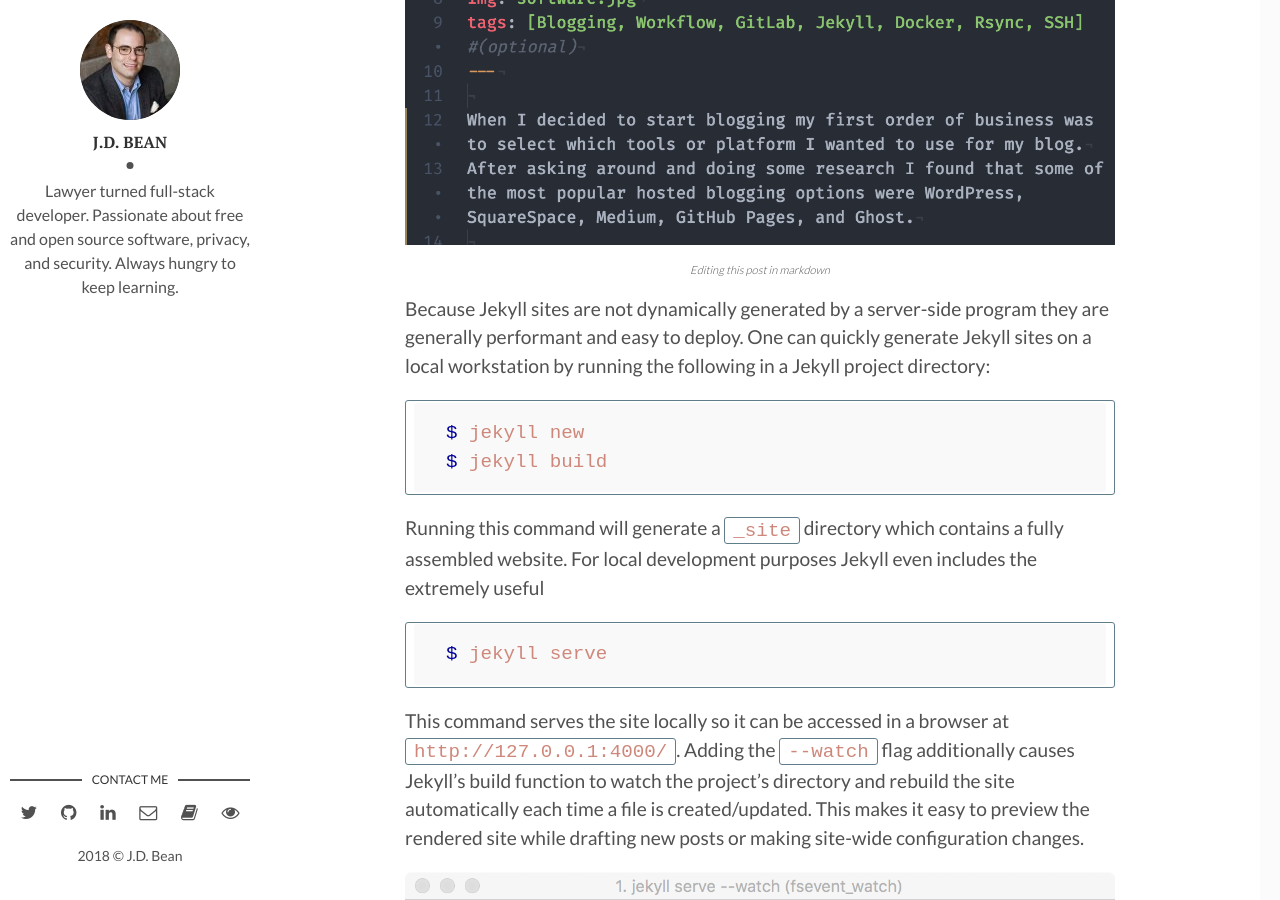
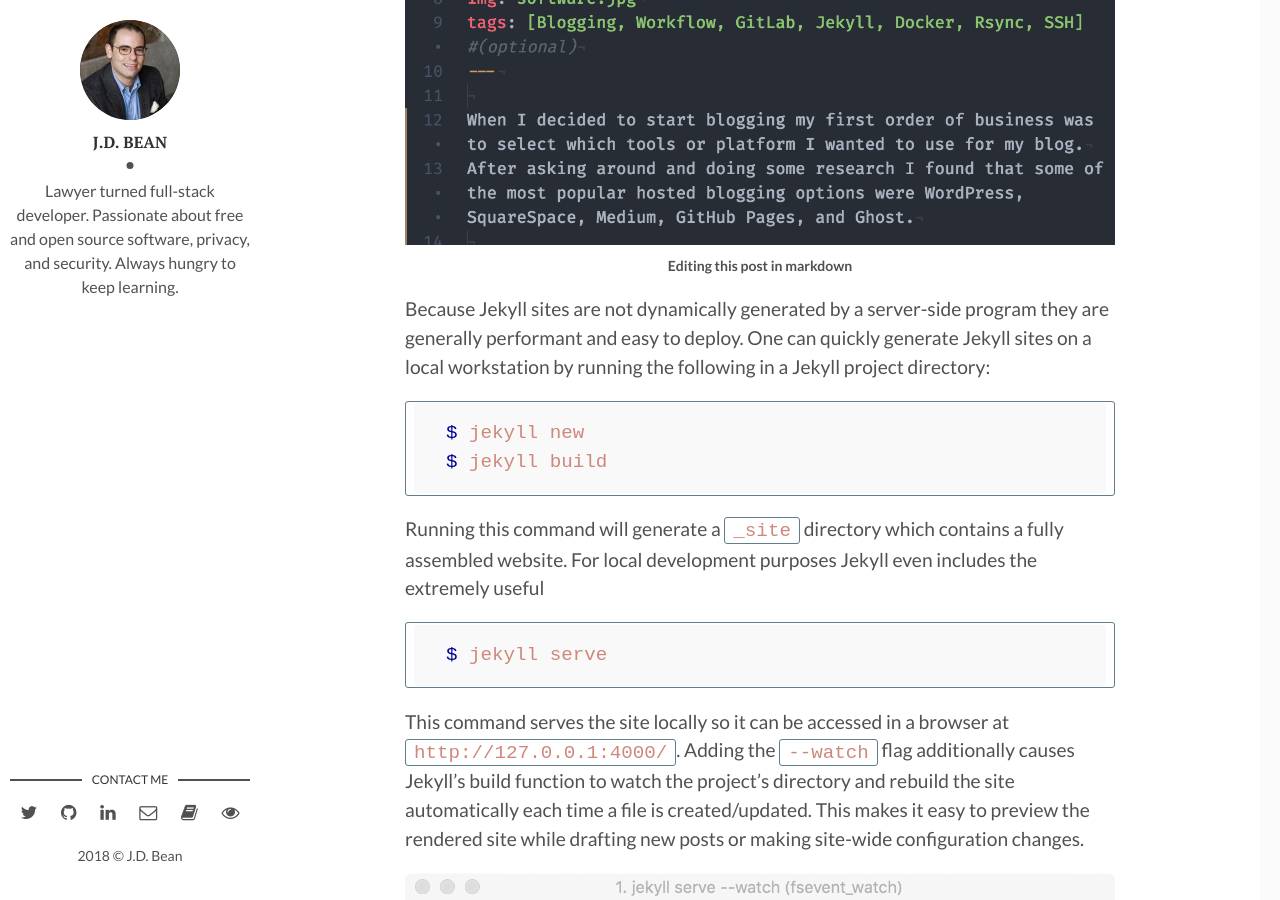
Before and after one commit to jdbean/blog-mirror, a Jekyll site: the page built from _posts/2018-03-29-blogging-workflow.md, in a window 1280 px wide and 900 px high, scrolled down 1580 px. Built offline with Jekyll 4.4.1, drawn with Linux system fonts in a browser that asks for light colours.

Commit message:
Switching image caption style from explicit to implicit
:100644 100644 628d3bd fb717f4 M	_posts/2018-03-29-blogging-workflow.md
:100644 100644 4823bc7 27ce710 M	_posts/2018-04-17-foss-intro.md
:100644 100644 56ae236 71f2375 M	_posts/2018-05-08-Unintended-Consequences.md
:100644 100644 35ae944 2bc45e5 M	_posts/2018-05-28-what-makes-good-code.md
:100644 100644 938380b 45de2dc M	_posts/2018-08-20-rails-helpers.md

```diff
--- a/_posts/2018-03-29-blogging-workflow.md
+++ b/_posts/2018-03-29-blogging-workflow.md
@@ -36,8 +36,6 @@ backend for its [GitHub Pages](https://pages.github.com) feature.
 Jekyll is a Ruby program that outputs a static website site from YAML configuration files, html templates, and markdown formatted posts, along with other assets such as javascript, fonts, and images. It is super easy and extremely lightweight.
 
 ![Jekyll post in editor](/assets/img/jekyll_post_markdown.png)
-
-{:.image-caption}
 *Editing this post in markdown*
 
 Because Jekyll sites are not dynamically generated by a server-side program they are generally performant and easy to deploy.
@@ -59,8 +57,6 @@ This command serves the site locally so it can be accessed in a browser at `http
 This makes it easy to preview the rendered site while drafting new posts or making site-wide configuration changes.
 
 ![Jekyll Build --Serve](/assets/img/jekyll-build.png)
-
-{:.image-caption}
 *Serving the  site locally*
 
 To bootstrap my site, I selected one of the many beautiful open source Jekyll themes, made a few tweaks to the CSS and HTML to suit my preferences, and filled out some basic configuration in `_config.yml`.
@@ -78,8 +74,6 @@ GitLab is a really fantastic company which, in addition to providing a hosted se
 Along with simply serving as an always-on host for my Git repository, GitLab has a ton of project management features that are useful for organizing my blogging such as git-integrated issue management and a wiki for documentation.
 
 ![GitLab secret variables screen](/assets/img/gitlab-blog-repo.png)
-
-{:.image-caption}
 *The blog's repository on my GitLab server*
 
 ## CI/CD
@@ -220,8 +214,6 @@ In order to complete its tasks, the build job has access to the following specia
 This sensitive data is stored by GitLab and only provided to the Runner to ensure that it is never inadvertently exposed.
 
 ![GitLab secret variables screen](/assets/img/gitlab-ci-cd-secret-vars.png)
-
-{:.image-caption}
 *GitLab CI/CD secret variables settings*
 
 The deploy job uses this data to configure SSH to securely access the site's remote web server and uses Rsync to efficiently ensure that the web server's copy of the site is identical to the one built by the build job.
@@ -233,8 +225,6 @@ Once I've reviewed my site in the staging environment, deploying to production i
 If at any point something should slip into production that does not belong there, I can rollback to any prior deploy state with a single click of a button.
 
 ![Blog GitLab CI Pipelines](/assets/img/gitlab-jobs.png)
-
-{:.image-caption}
 *GiLab CI/CD Pipeline Overview*
 
 ## Final Thoughts
```
Also changed, not shown: _posts/2018-04-17-foss-intro.md (+0 -6 lines), _posts/2018-05-08-Unintended-Consequences.md (+0 -2 lines), _posts/2018-05-28-what-makes-good-code.md (+0 -4 lines), _posts/2018-08-20-rails-helpers.md (+0 -2 lines).
